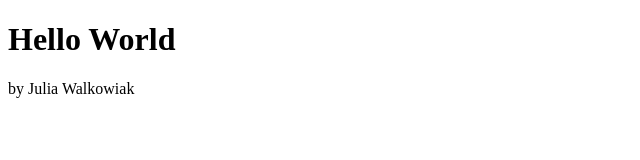
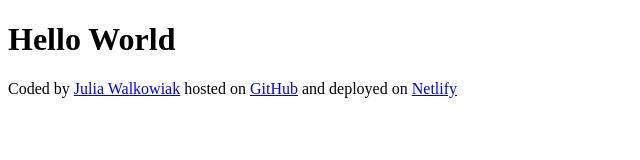
Before and after one commit to juliawalkowiak/vanilla-forecast-app, a plain HTML site: page index.html in a window 1280 px wide. Shown: the whole page, without its empty margins (0-640 px from the left). Drawn offline with Linux system fonts and the light colour scheme.

Commit message:
Update index.html
added links to the footer

```diff
--- a/index.html
+++ b/index.html
@@ -7,6 +7,10 @@
 </head>
 <body>
     <h1>Hello World</h1>
-    <footer>by Julia Walkowiak</footer>
+    <footer>Coded by
+        <a href="https://github.com/juliawalkowiak" target="_blank">Julia Walkowiak</a> hosted on
+        <a href="https://github.com/juliawalkowiak/vanilla-forecast-app" target="_blank">GitHub</a> and deployed on
+        <a href="https://6553a3ed45ca410d2b579890--julkas-weather-app.netlify.app/" target="_blank">Netlify</a>
+     </footer>
 </body>
 </html>
```
